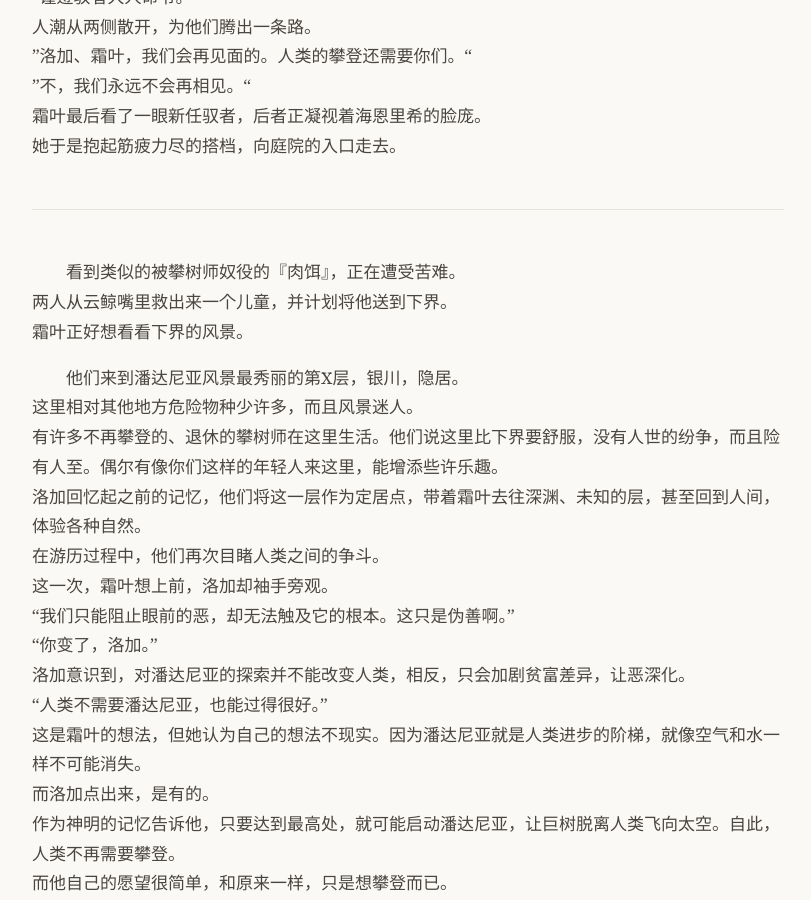
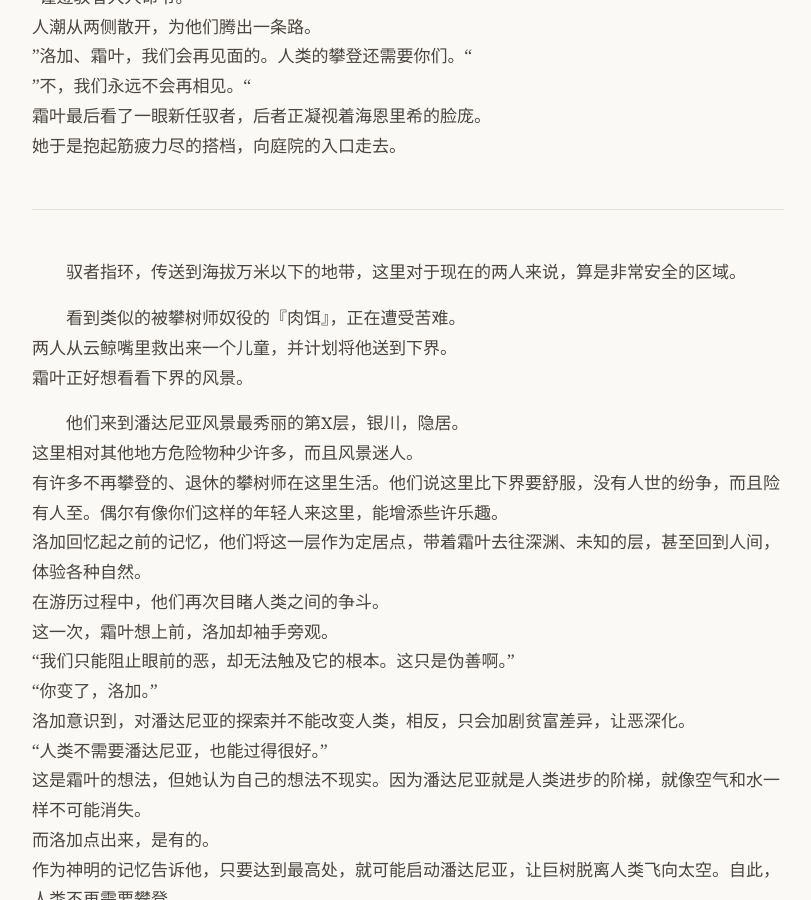
Before and after one commit to yihenc/yihenc.github.io, a Jekyll site: the page built from _posts/2026-03-09-漫游.md, in a window 1280 px wide and 900 px high, scrolled down 3061 px. Shown: the whole window, without its empty margins (232-1043 px from the left). Built offline with Jekyll 4.4.1, drawn with Linux system fonts in a browser that asks for light colours; nearby versions of some CDN libraries.

Commit message:
Update: 漫游

```diff
--- a/_posts/2026-03-09-漫游.md
+++ b/_posts/2026-03-09-漫游.md
@@ -100,6 +100,7 @@ date: 2026-03-09 00:00 +0000
 
 -----
 
+驭者指环，传送到海拔万米以下的地带，这里对于现在的两人来说，算是非常安全的区域。
 
 看到类似的被攀树师奴役的『肉饵』，正在遭受苦难。
 两人从云鲸嘴里救出来一个儿童，并计划将他送到下界。
```
